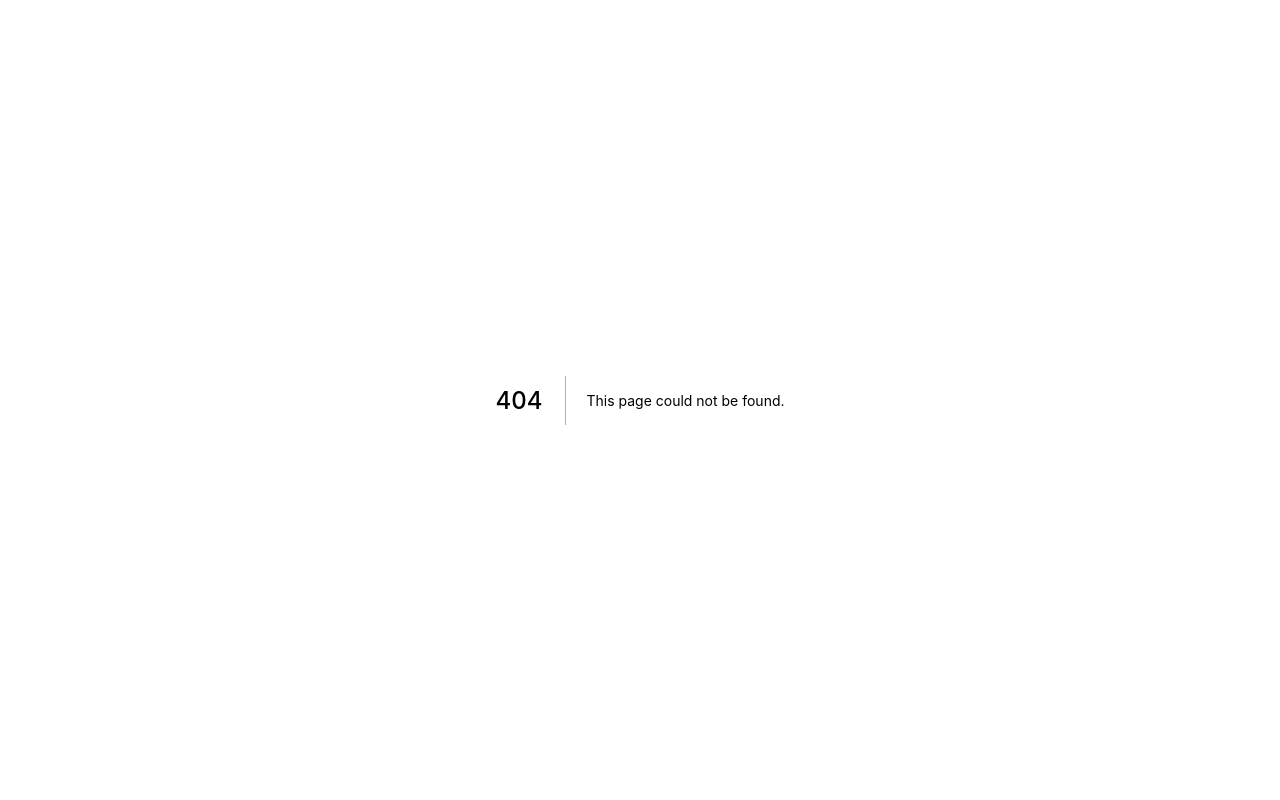
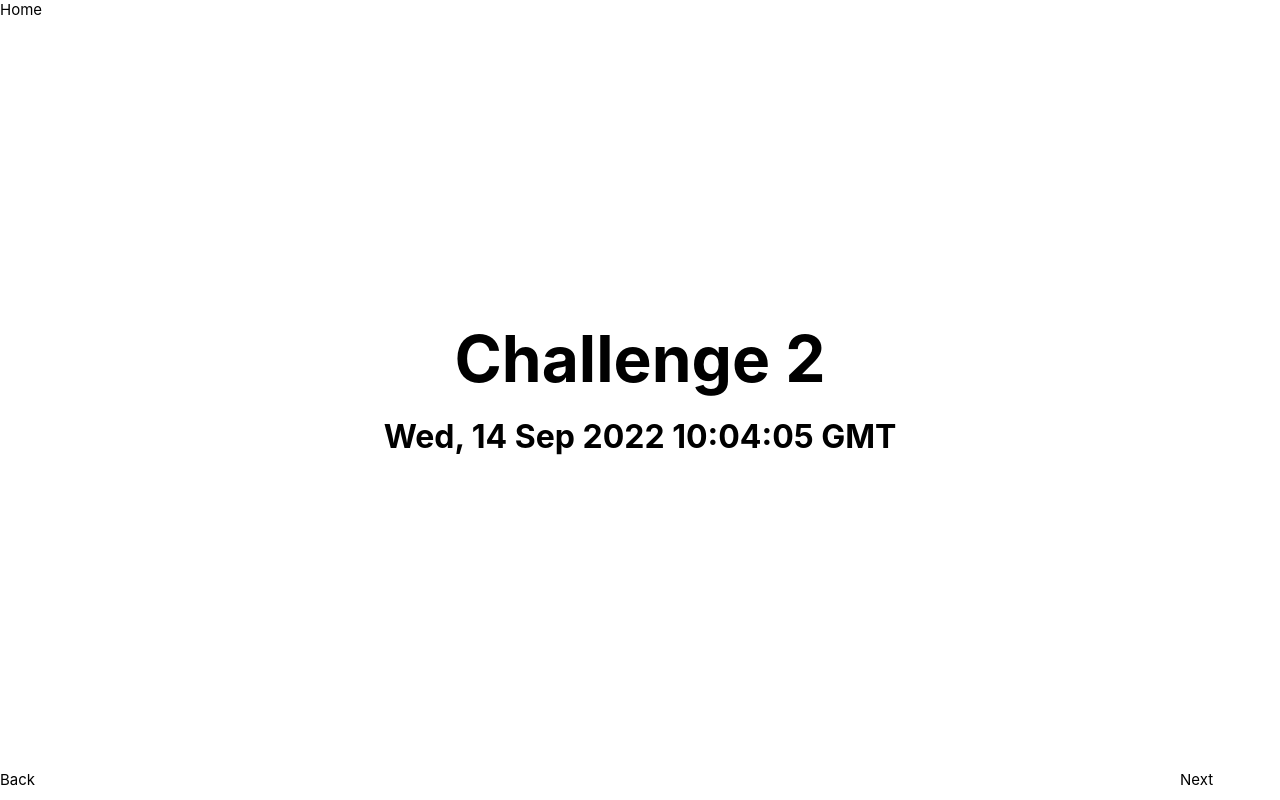
Before and after one commit to salmankarim64/ISR-NEXT, a Next.js app: page /feature/isg/challenge2 in a window 1280 px wide. Before the commit this address had no page. Built offline with nearby package versions, Linux system fonts and the light colour scheme.

Commit message:
Feat: Added SG challenge1 and 2

```diff
--- /dev/null
+++ b/components/NavigationButton.tsx
@@ -0,0 +1,36 @@
+import Link from "next/link";
+import { useRouter } from "next/router";
+import React from "react";
+
+interface NavigationInterface {
+  Path: string;
+  ButtonText: String;
+  corner: "BR" | "BL" | "TR" | "TL";
+  height?: number;
+  width?: number;
+}
+
+export default function HomeButton(Props: NavigationInterface) {
+  const { Path, ButtonText, corner, height, width } = Props;
+  const TOP = corner.includes("T") ? "0" : "";
+  const BOTTOM = corner.includes("B") ? "0" : "";
+  const RIGHT = corner.includes("R") ? "0" : "";
+  const LEFT = corner.includes("L") ? "0" : "";
+  const router = useRouter();
+  return (
+    <div
+      style={{
+        position: "absolute",
+        top: `${TOP}`,
+        left: `${LEFT}`,
+        right: `${RIGHT}`,
+        bottom: `${BOTTOM}`,
+        fontSize: "15px",
+        width: "100px",
+        height: "30px",
+      }}
+    >
+      <Link href={Path}>{ButtonText}</Link>
+    </div>
+  );
+}
--- /dev/null
+++ b/pages/feature/isg/challenge2.tsx
@@ -0,0 +1,35 @@
+import NavigationButton from "../../../components/NavigationButton";
+import styles from "../../../styles/Home.module.css";
+
+export function getStaticProps() {
+  return {
+    props: {
+      time: new Date().toUTCString(),
+    },
+    revalidate: 60,
+  };
+}
+
+export default function challenge2({ time }: any) {
+  return (
+    <>
+      <div className={styles.container}>
+        <NavigationButton Path="/" ButtonText={"Home"} corner={"TL"} />
+        <main className={styles.main}>
+          <h1 className={styles.title}>Challenge 2</h1>
+          <h1>{time}</h1>
+        </main>
+        <NavigationButton
+          Path="/feature/isg/challenge2"
+          corner="BR"
+          ButtonText={"Next"}
+        />
+        <NavigationButton
+          Path="/feature/isg/challenge1"
+          corner="BL"
+          ButtonText={"Back"}
+        />
+      </div>
+    </>
+  );
+}
--- a/pages/feature/serverSideRendering.tsx
+++ b/pages/feature/serverSideRendering.tsx
@@ -9,7 +9,8 @@ const StaticGeneration: NextPage = () => {
       <main className={styles.main}>
         <HomeButton />
         <h1 className={styles.title}>Server Side Generation</h1>
-
+        <h3> Under Construction</h3>
+        <h4> Come back and another day</h4>
         <div className={styles.grid}></div>
       </main>
     </div>
--- a/pages/index.tsx
+++ b/pages/index.tsx
@@ -2,6 +2,7 @@ import type { NextPage } from "next";
 import Head from "next/head";
 import Image from "next/image";
 import Link from "next/link";
+import NavigationButton from "../components/NavigationButton";
 import styles from "../styles/Home.module.css";
 
 const Home: NextPage = () => {
```
Also changed, not shown: pages/feature/isg/challenge1.tsx (added, +29 -0 lines), pages/feature/isg/challenge3.tsx (added, +30 -0 lines), pages/feature/staticGeneration.tsx (+12 -2 lines).
